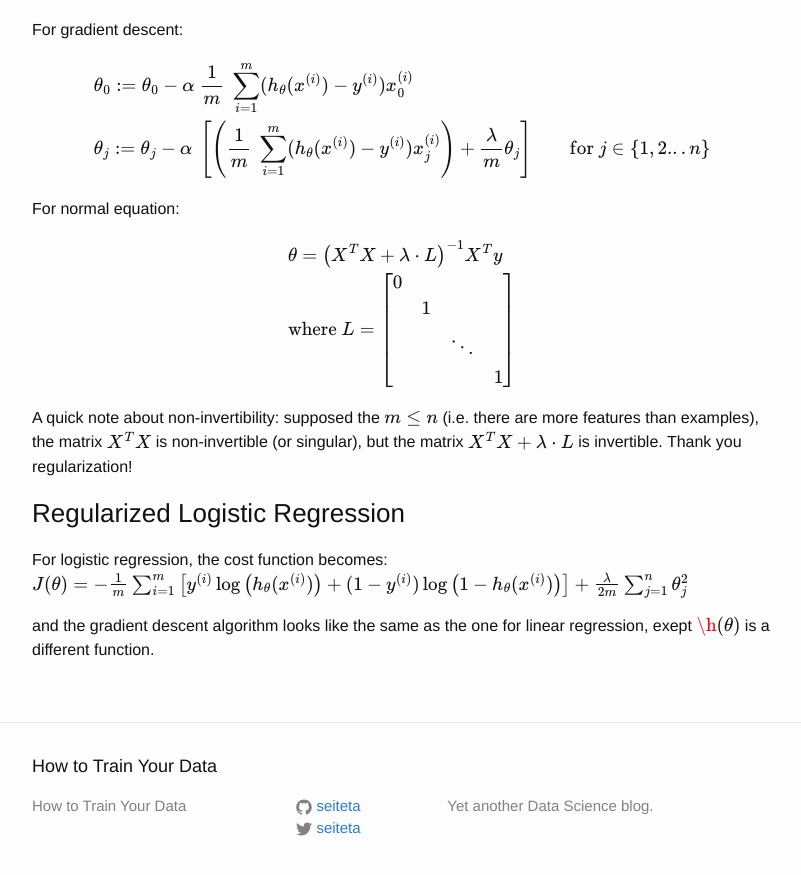
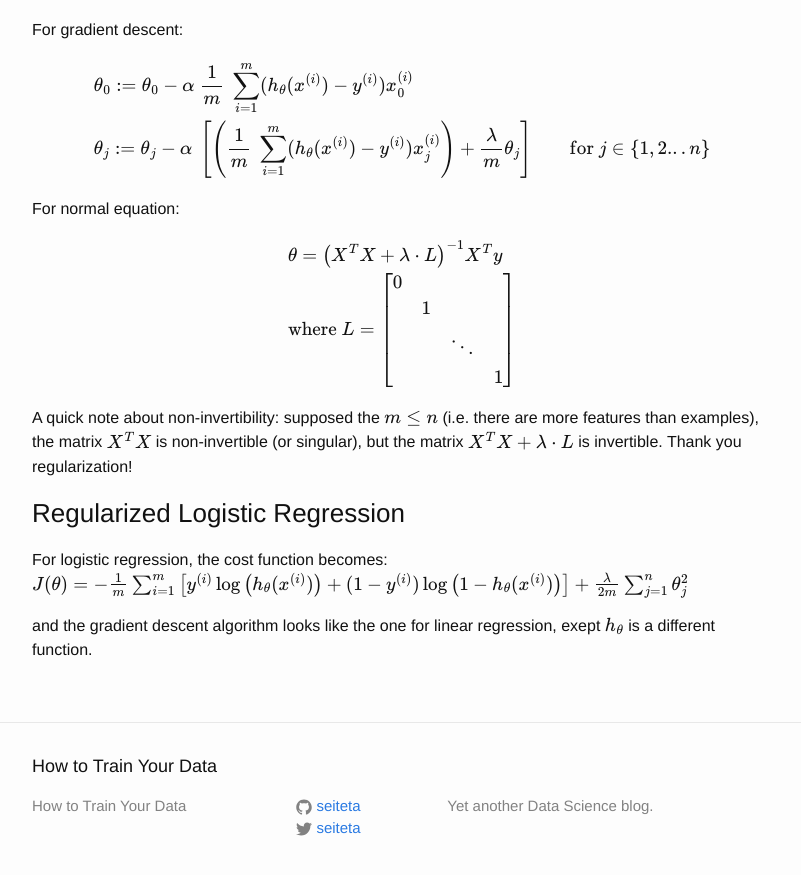
Before and after one commit to seiteta/seiteta.github.io_old, a Jekyll site: the page built from _posts/2014-12-04-machine-learning-notes.md, in a window 1280 px wide and 900 px high, scrolled down 7410 px. Shown: the top 875 px of the window, without its empty margins (238-1039 px from the left). Built offline with Jekyll 4.4.1, drawn with Linux system fonts in a browser that asks for light colours; formulas are drawn with MathJax 3.

Commit message:
Update 2014-12-04-machine-learning-notes.md

```diff
--- a/_posts/2014-12-04-machine-learning-notes.md
+++ b/_posts/2014-12-04-machine-learning-notes.md
@@ -290,4 +290,4 @@ A quick note about non-invertibility: supposed the $$m \le n$$ (i.e. there are m
 For logistic regression, the cost function becomes:
 $$ J(\theta) = - \frac{1}{m} \sum_{i=1}^m \left [y^{(i)}\log \left (h_\theta (x^{(i)}) \right) + (1 - y^{(i)})\log \left (1 - h_\theta(x^{(i)}) \right ) \right ] + \frac{\lambda}{2m}\sum_{j=1}^n \theta_j^2 $$
 
-and the gradient descent algorithm looks like the same as the one for linear regression, exept $$\h(\theta)$$ is a different function.
+and the gradient descent algorithm looks like the one for linear regression, exept $$h_\theta$$ is a different function.
```
